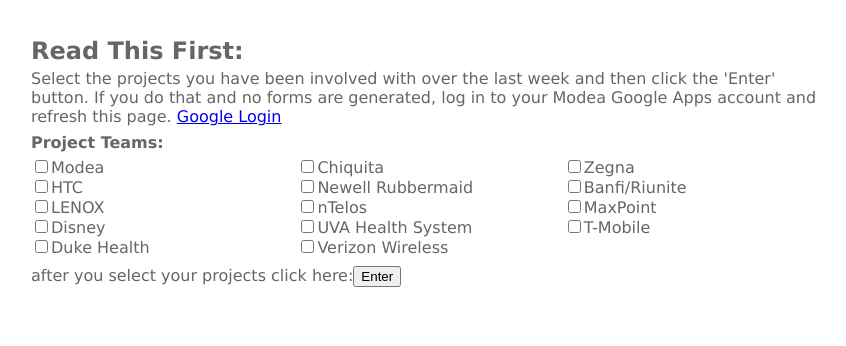
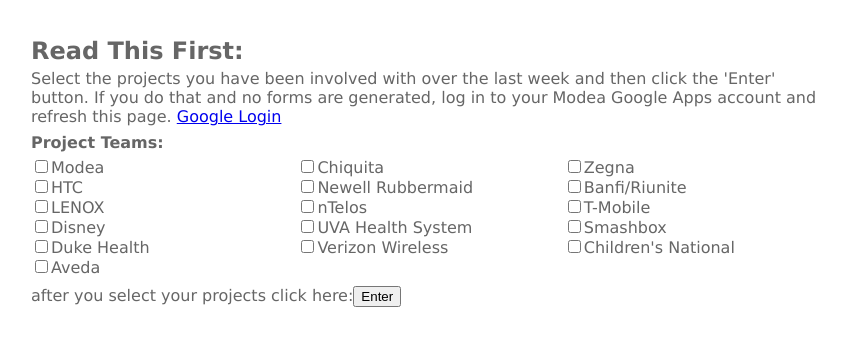
Before and after one commit to asyks/team-score-hub, a PHP site: page /survey.html in a window 1280 px wide. Shown: the part 133-479 px from the top of the page, without its empty margins (209-1055 px from the left). Run offline with PHP 8.4, Linux system fonts and the light colour scheme; some libraries are stand-ins or nearby versions.

Commit message:
adding Aveda, Childern's National, and Smashbox to the project list; removing MaxPoint

```diff
--- a/index.php
+++ b/index.php
@@ -60,8 +60,6 @@
 		</br>
 		<a href=/visuals/zegna.php>Zegna</a>
 		</br>
-		<a href=/visuals/maxpoint.php>MaxPoint</a>
-		</br>
 		<a href=/visuals/newellrubbermaid.php>Newell Rubbermaid</a>
 		</br>
 		<a href=/visuals/ntelos.php>nTelos</a>
--- a/survey.html
+++ b/survey.html
@@ -32,6 +32,7 @@
 			<input type="checkbox" name="LENOX" id="box" >LENOX</br>
 			<input type="checkbox" name="Disney" id="box">Disney</br>
 			<input type="checkbox" name="Duke Health" id="box">Duke Health</br>
+			<input type="checkbox" name="Aveda" id="box">Aveda</br>
 		</div>
 
 		<div class="projectlist">
@@ -45,8 +46,9 @@
 		<div class="projectlist">
 			<input type="checkbox" name="Zegna" id="box">Zegna</br>
 			<input type="checkbox" name="Banfi" id="box">Banfi/Riunite</br>
-			<input type="checkbox" name="MaxPoint" id="box">MaxPoint</br>
 			<input type="checkbox" name="T-Mobile" id="box">T-Mobile</br>
+			<input type="checkbox" name="Smashbox" id="box">Smashbox</br>
+			<input type="checkbox" name="Children's National" id="box">Children's National</br>
 		</div>
 
 	<div class="clear"></div>
```
